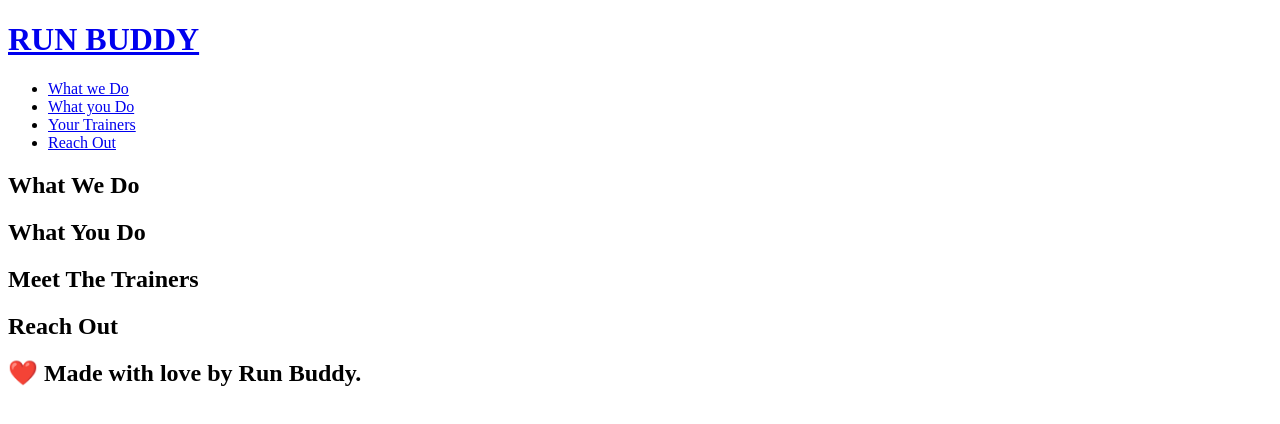
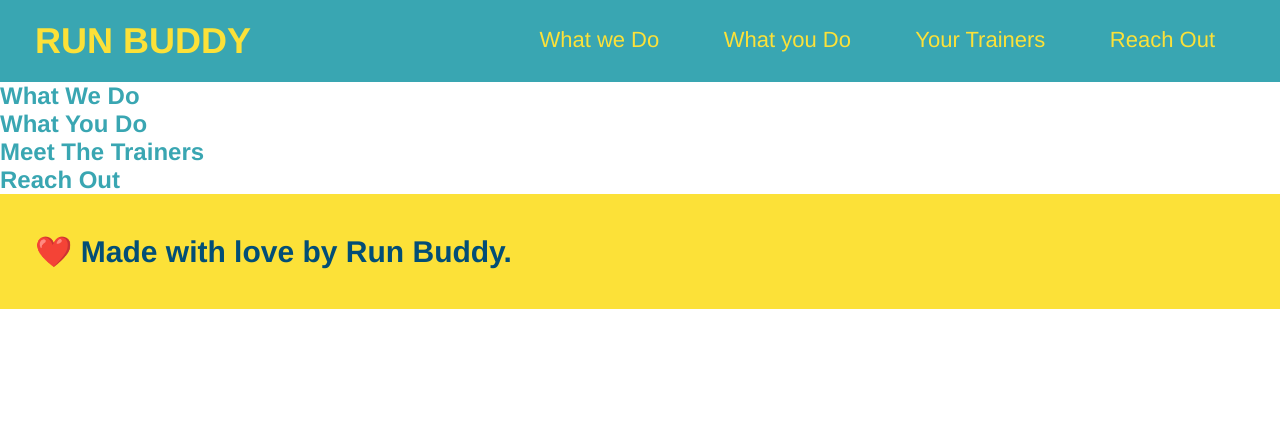
Before and after one commit to veeditparikh2211/Run-buddy, a plain HTML site: page index.html in a window 1280 px wide. Drawn offline with Linux system fonts and the light colour scheme.

Commit message:
css file

```diff
--- /dev/null
+++ b/assests/css/style.css
@@ -0,0 +1,70 @@
+* {
+    margin: 0;
+    padding: 0;
+    box-sizing: border-box;
+}
+
+body {
+    /* more on this crazy alphanumerical value in a minute! */
+    color: #39a6b2;
+    font-family: Helvetica, Arial, sans-serif;
+}
+
+
+/* apply styles to <header> */
+
+header {
+    padding: 20px 35px;
+    background-color: #39a6b2;
+}
+
+header h1 {
+    font-weight: bold;
+    font-size: 36px;
+    color: #fce138;
+    margin: 0;
+    display: inline;
+}
+
+header a {
+    text-decoration: none;
+    color: #fce138;
+}
+
+header nav {
+    float: right;
+    margin: 7px 0;
+}
+
+header nav ul li {
+    display: inline;
+}
+
+header nav ul li a {
+    margin: 0 30px;
+    font-weight: lighter;
+    font-size: 22px;
+}
+
+footer {
+    background: #fce138;
+    width: 100%;
+    padding: 40px 35px;
+}
+
+footer h2 {
+    display: inline;
+    color: #024e76;
+    font-size: 30px;
+    margin: 0;
+}
+
+footer div {
+    float: right;
+    line-height: 1.5;
+    text-align: right;
+}
+
+footer a {
+    color: #024e76;
+}
--- a/index.html
+++ b/index.html
@@ -1,9 +1,20 @@
 <!DOCTYPE html>
 <html lang="en">
 
+
+<head>
+    <meta charset="UTF-8">
+    <title>Run Buddy </title>
+    <!-- Link to stylesheet using rel and href attributes -->
+    <link rel="stylesheet" href="assests/css/style.css">
+</head>
+
+
+<body>
     <header>
         <h1><a href="/">RUN BUDDY</a></h1>
-</header>
+
+
         <nav>
             <ul>
                 <li>
@@ -22,7 +33,9 @@
 
         </nav>
 
-<body>
+    </header>
+
+
 
     <!-- hero/jumbotron -->
     <section>
@@ -48,9 +61,10 @@
         <h2>Reach Out</h2>
     </section>
 
-</body>
+
     <footer>
         <h2>❤️ Made with love by Run Buddy.</h2>
     </footer>
+</body>
 
 </html>
```
Lines whose indentation alone changed are shown as unchanged.
